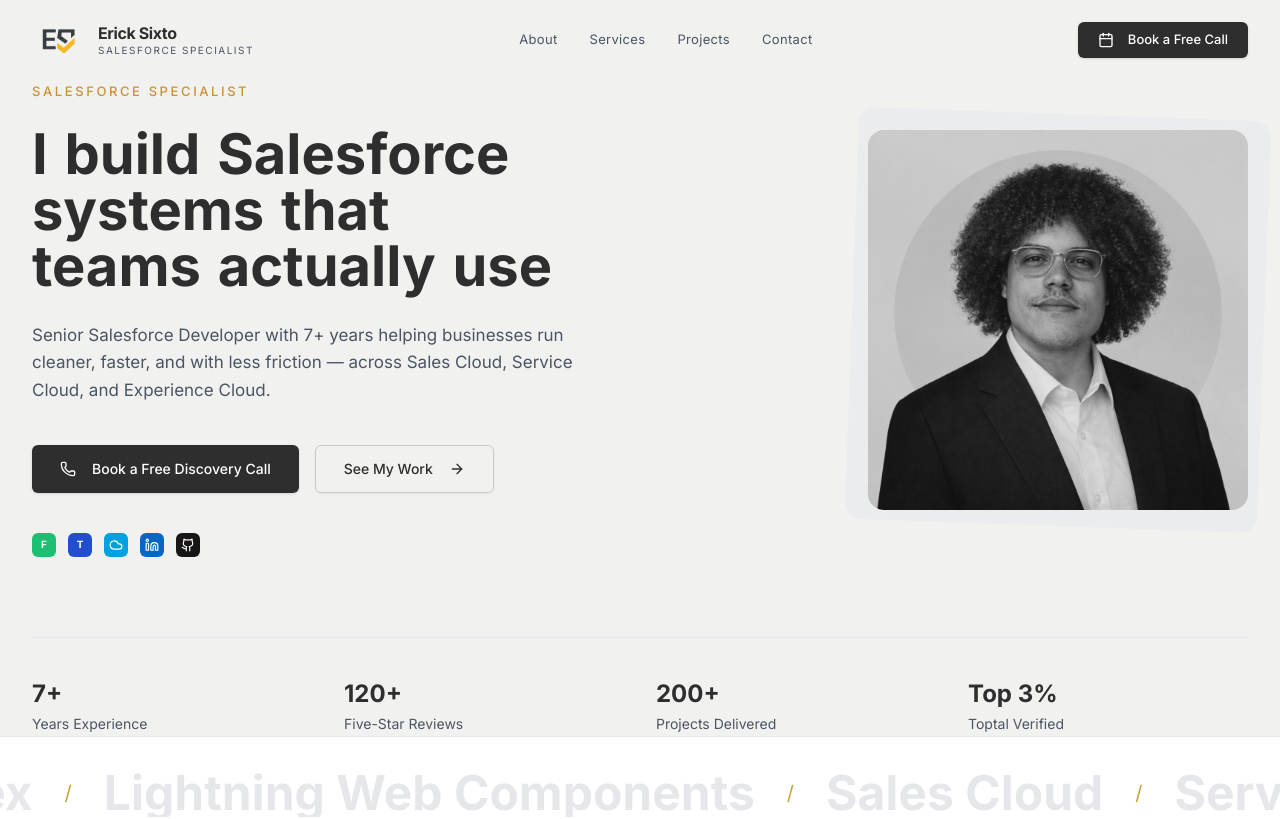
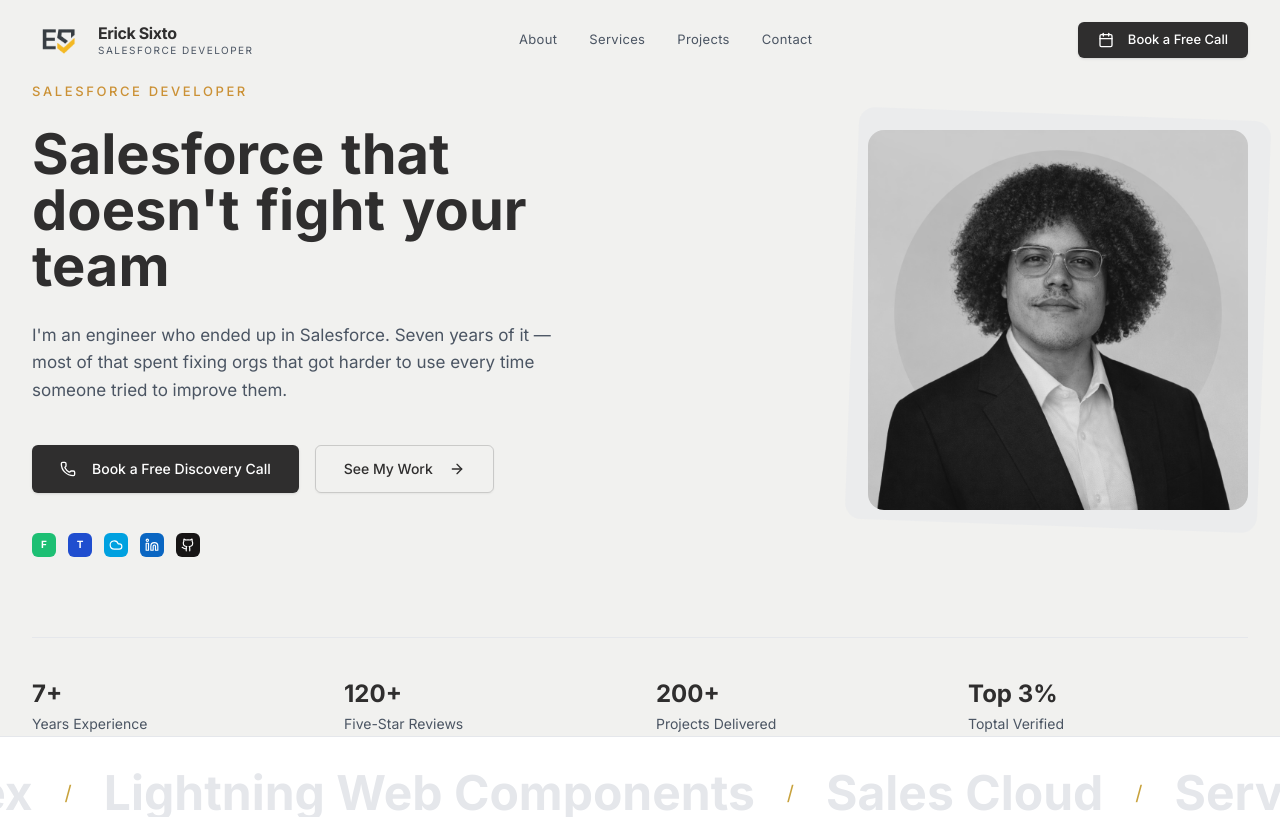
Before and after one commit to ErickSixto/ErickSixto.github.io, a React (Create React App) app: page / in a window 1280 px wide. Shown: the top 819 px of the page. Built offline with nearby package versions, Linux system fonts and the light colour scheme.

Commit message:
copy: rewrite hero headline, subheadline, descriptor per brand v2

```diff
--- a/src/data/mock.js
+++ b/src/data/mock.js
@@ -2,10 +2,10 @@
 
 export const siteConfig = {
   name: "Erick Sixto",
-  descriptor: "SALESFORCE SPECIALIST",
-  headline: "I build Salesforce systems that teams actually use",
+  descriptor: "SALESFORCE DEVELOPER",
+  headline: "Salesforce that doesn't fight your team",
   subheadline:
-    "Senior Salesforce Developer with 7+ years helping businesses run cleaner, faster, and with less friction — across Sales Cloud, Service Cloud, and Experience Cloud.",
+    "I'm an engineer who ended up in Salesforce. Seven years of it — most of that spent fixing orgs that got harder to use every time someone tried to improve them.",
   email: "sixto.developer@gmail.com",
   website: "www.ericksixto.card.co",
   linkedin: "https://www.linkedin.com/in/ericksixto",
```
